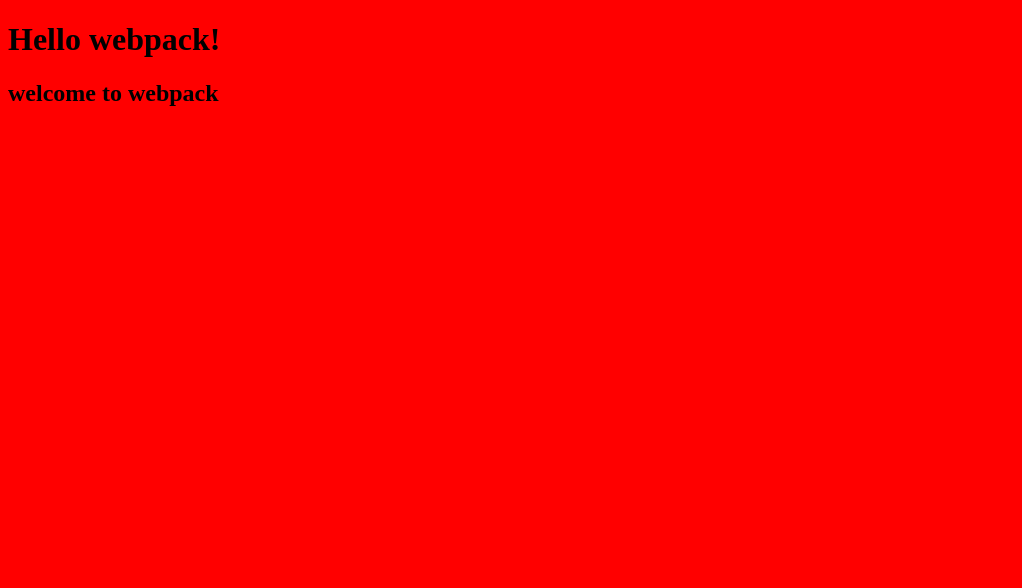
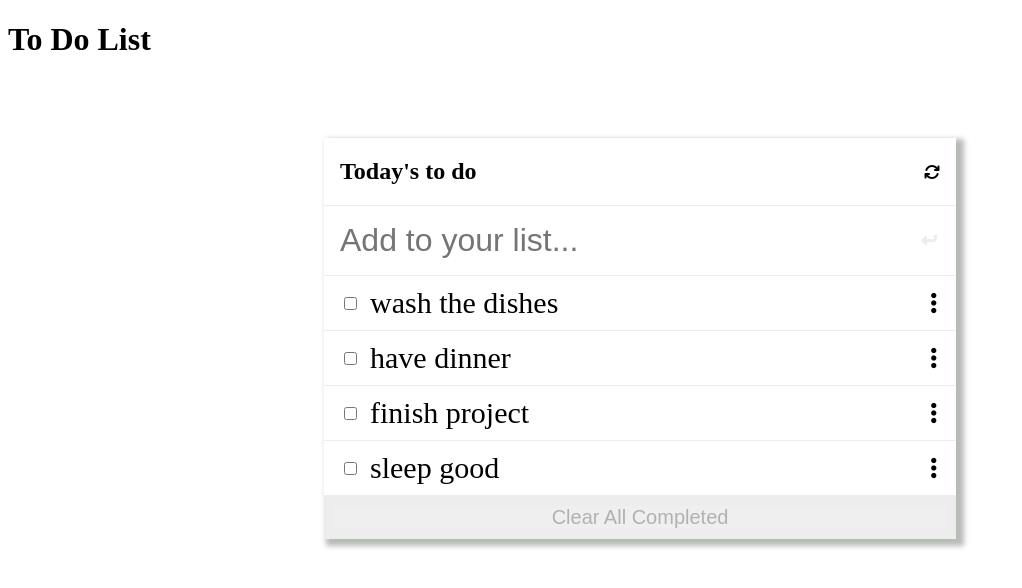
Before and after one commit to adamteddychang/To-Do-List, a website built with webpack: page src/index.html in a window 1280 px wide. Shown: the whole page, without its empty margins (0-1022 px from the left). Built offline with nearby package versions, Linux system fonts and the light colour scheme.

Commit message:
Completed structure

```diff
--- a/package.json
+++ b/package.json
@@ -22,6 +22,7 @@
   "homepage": "https://github.com/adamteddychang/webpack-demo#readme",
   "devDependencies": {
     "css-loader": "^6.4.0",
+    "hint": "^6.1.6",
     "html-webpack-plugin": "^5.5.0",
     "style-loader": "^3.3.1",
     "webpack": "^5.60.0",
--- a/src/index.html
+++ b/src/index.html
@@ -1,12 +1,43 @@
 <!DOCTYPE html>
 <html lang="en">
+
 <head>
-    <meta charset="UTF-8">
-    <meta name="viewport" content="width=device-width, initial-scale=1.0">
-    <title>Wbpack Exercise</title>
+  <meta charset="UTF-8">
+  <meta http-equiv="X-UA-Compatible" content="IE=edge">
+  <meta name="viewport" content="width=device-width, initial-scale=1.0">
+  <title>To Do List</title>
+  <script src="https://kit.fontawesome.com/4fa8c393d0.js" crossorigin="anonymous"></script>
 </head>
+
 <body>
-    <h1>Hello webpack!</h1>
-    <h2>welcome to webpack</h2>
+  <header id="header">
+    <h1>To Do List</h1>
+  </header>
+
+  <section id="main">
+    <div class="title">
+      <h2>Today's to do</h2>
+      <i class="fas fa-sync"></i>
+    </div>
+    <div class="input-contain">
+      <input type="text" placeholder="Add to your list...">
+      <i class="fas fa-level-down-alt rotate"></i>
+    </div>
+    <ul class="items-contain">
+
+    </ul>
+    <div class="complete">
+      <button class="complete-btn" type="button">Clear All Completed</button>
+    </div>
+
+
+
+  </section>
+
+
+
+
+  <script src="index.js"></script>
 </body>
+
 </html>
--- a/src/index.js
+++ b/src/index.js
@@ -1,26 +1,42 @@
-import _ from 'lodash';
+import './style.css'
+const itemsContainer = document.querySelector('.items-contain');
 
-import './style.css';
+const itemsArr = [{
+  content: 'wash the dishes',
+  complete: false,
+  index: 0,
+},
+{
+  content: 'have dinner',
+  complete: false,
+  index: 1,
+},
+{
+  content: 'finish project',
+  complete: false,
+  index: 2,
+},
+{
+  content: 'sleep good',
+  complete: false,
+  index: 2,
+},
 
-function component() {
-  const element = document.createElement('div');
-  const btn = document.createElement('button');
+];
 
-  // Lodash, now imported by this script
-  element.innerHTML = _.join(['Hello', 'webpack'], ' ');
-  element.classList.add('hello');
-  // Add the image to our existing div.
-  const myIcon = new Image();
-  myIcon.src = Icon;
+const loadItem = () => {
+  for (let i = 0; i < itemsArr.length; i += 1) {
+    itemsContainer.innerHTML += `
+    <li class="item">
+        <div class="left">
+          <input type="checkbox">
+        <p>${itemsArr[i].content}</p>
+      </div>
+      <i class="fas fa-ellipsis-v dots"></i>
+      </li>
 
-  element.appendChild(myIcon);
+    `;
+  }
+};
 
-  btn.innerHTML = 'Click me and check the console!';
-  btn.onclick = printMe;
-
-  element.appendChild(btn);
-
-  return element;
-}
-
-document.body.appendChild(component());
+window.onload = loadItem();
--- a/src/style.css
+++ b/src/style.css
@@ -1,4 +1,87 @@
+#main {
+  display: grid;
+  width: 50%;
+  margin: 5rem auto;
+  box-shadow: 5px 4px 5px 3px rgba(20, 33, 17, 0.3);
+}
 
-body {
-  background-color: red;
+.fas {
+  cursor: pointer;
 }
+
+.title {
+  display: flex;
+  align-items: center;
+  justify-content: space-between;
+  border-bottom: 1px solid #ededed;
+  padding: 0 1rem;
+}
+
+.input-contain {
+  display: flex;
+  height: auto;
+  border-bottom: 1px solid #ededed;
+}
+
+.input-contain input {
+  border: none;
+  width: 100%;
+  padding: 1rem;
+  font-size: 32px;
+}
+
+.rotate {
+  transform: rotate(90deg);
+  margin-right: 3rem;
+  color: #ededed;
+}
+
+input:focus-visible {
+  outline: none;
+}
+
+.items-contain {
+  list-style: none;
+  padding: 0;
+  margin: 0;
+}
+
+.item {
+  display: flex;
+  align-items: center;
+  justify-content: space-between;
+  padding: 0;
+  padding-left: 1rem;
+  font-size: 30px;
+  border-bottom: 1px solid #ededed;
+}
+
+.dots {
+  margin-right: 1.2rem;
+  font-size: 24px;
+}
+
+.left {
+  display: flex;
+  align-items: center;
+}
+
+.left p {
+  margin: 10px;
+}
+
+.complete {
+  display: flex;
+  justify-content: center;
+  background-color: #ededed;
+}
+
+.complete-btn {
+  border: none;
+  font-size: 20px;
+  text-align: center;
+  margin: 10px;
+  width: 100%;
+  padding: 0;
+  color: #b3b0b0;
+}
```
Also changed, not shown: .eslintrc.json, .stylelintrc.json, dist/index.html, 2 other files.
